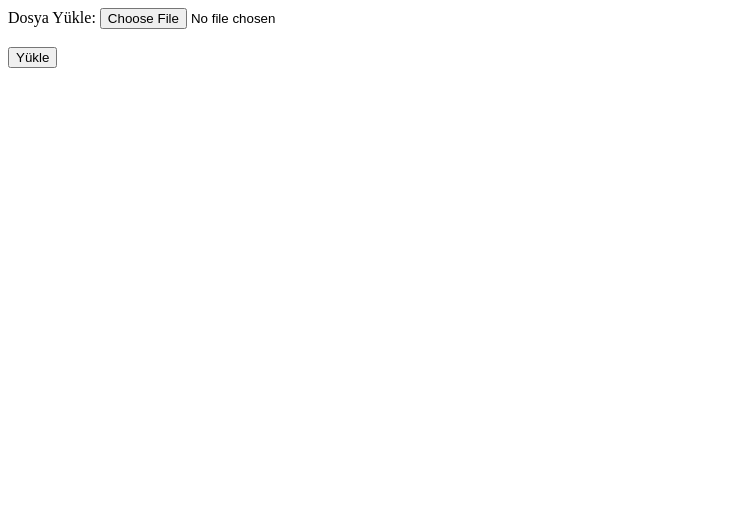
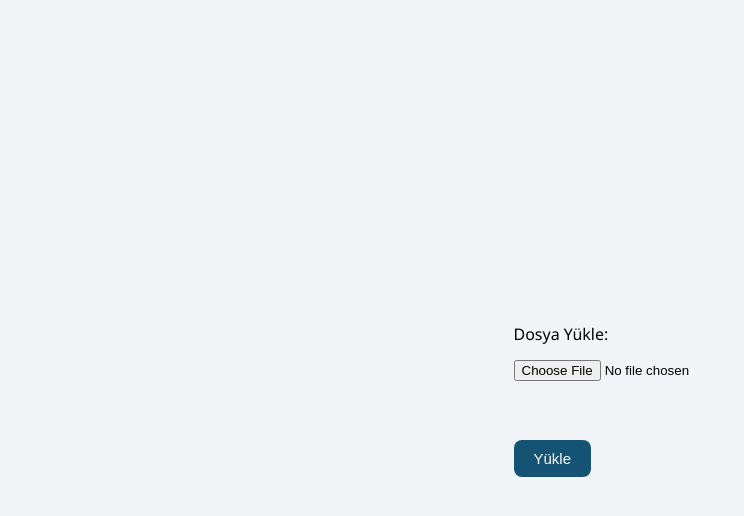
Before and after one commit to omerboran22/mebre2025, a plain HTML site: page ders4-(19.10)/file_upload.html in a window 1280 px wide. Shown: the whole page, without its empty margins (0-744 px from the left). Drawn offline with Linux system fonts and the light colour scheme.

Commit message:
Refactor file upload page styles for improved layout and user experience

```diff
--- a/ders4-(19.10)/file_upload.html
+++ b/ders4-(19.10)/file_upload.html
@@ -4,6 +4,52 @@
     <meta charset="UTF-8" />
     <meta name="viewport" content="width=device-width, initial-scale=1.0" />
     <title>Dosya yükleme</title>
+    <style>
+      body {
+        font-family: "Segoe UI", Roboto, sans-serif;
+        background: #f2f4f8;
+        display: flex;
+        justify-content: center;
+        align-items: center;
+        height: 100vh;
+        margin: 0;
+      }
+
+      .upload-box {
+        background: #fff;
+        padding: 30px;
+        border-radius: 12px;
+        box-shadow: 0 6px 20px rgba(0, 0, 0, 0.1);
+        width: 100%;
+        max-width: 400px;
+        text-align: center;
+      }
+
+      h2 {
+        margin-bottom: 20px;
+        color: #0b1f3f;
+      }
+
+      input[type="file"] {
+        display: block;
+        margin: 15px auto;
+      }
+
+      input[type="submit"] {
+        background-color: #145374;
+        color: white;
+        border: none;
+        padding: 10px 20px;
+        border-radius: 8px;
+        cursor: pointer;
+        font-size: 15px;
+        transition: background 0.25s;
+      }
+
+      input[type="submit"]:hover {
+        background-color: #0b1f3f;
+      }
+    </style>
   </head>
   <body>
     <form action="http://localhost:3000/upload" method="post" enctype="multipart/form-data">
```
